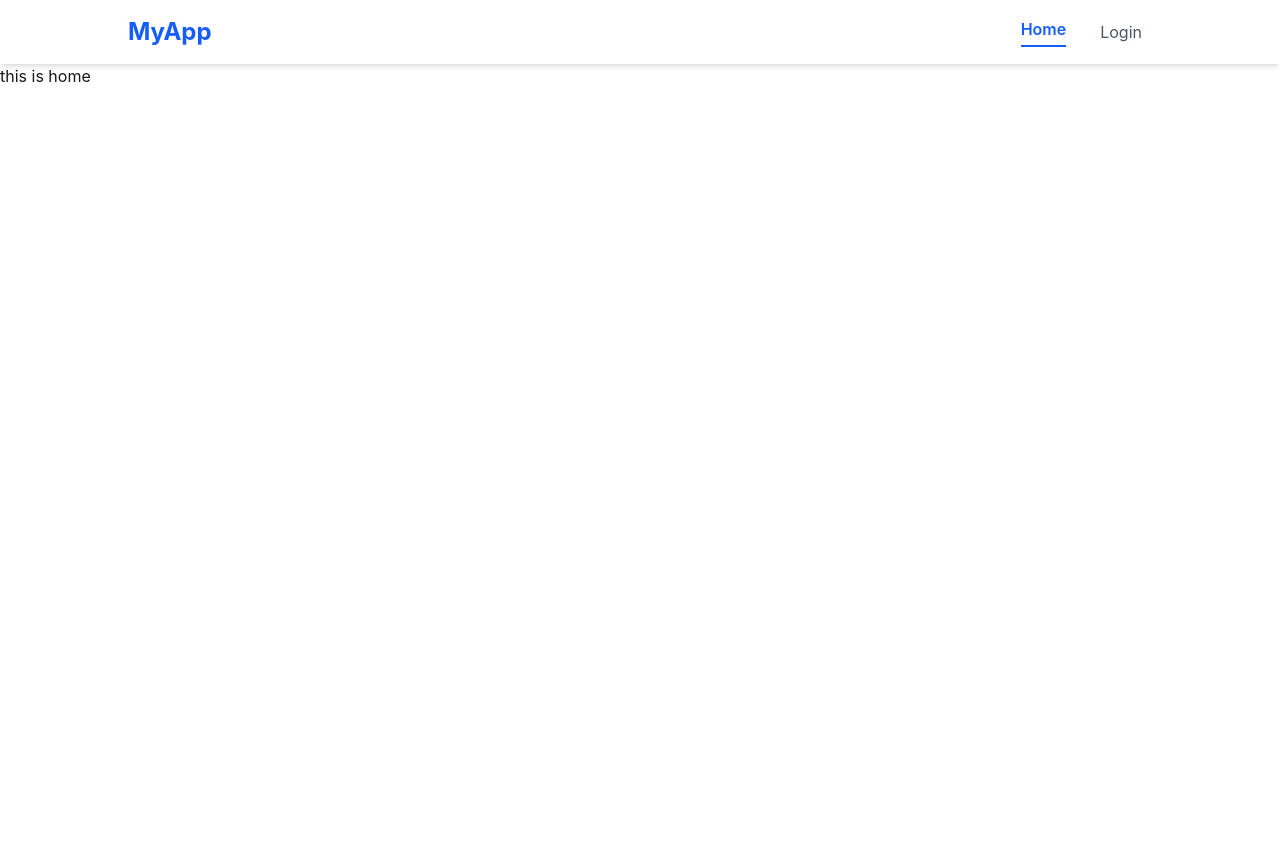
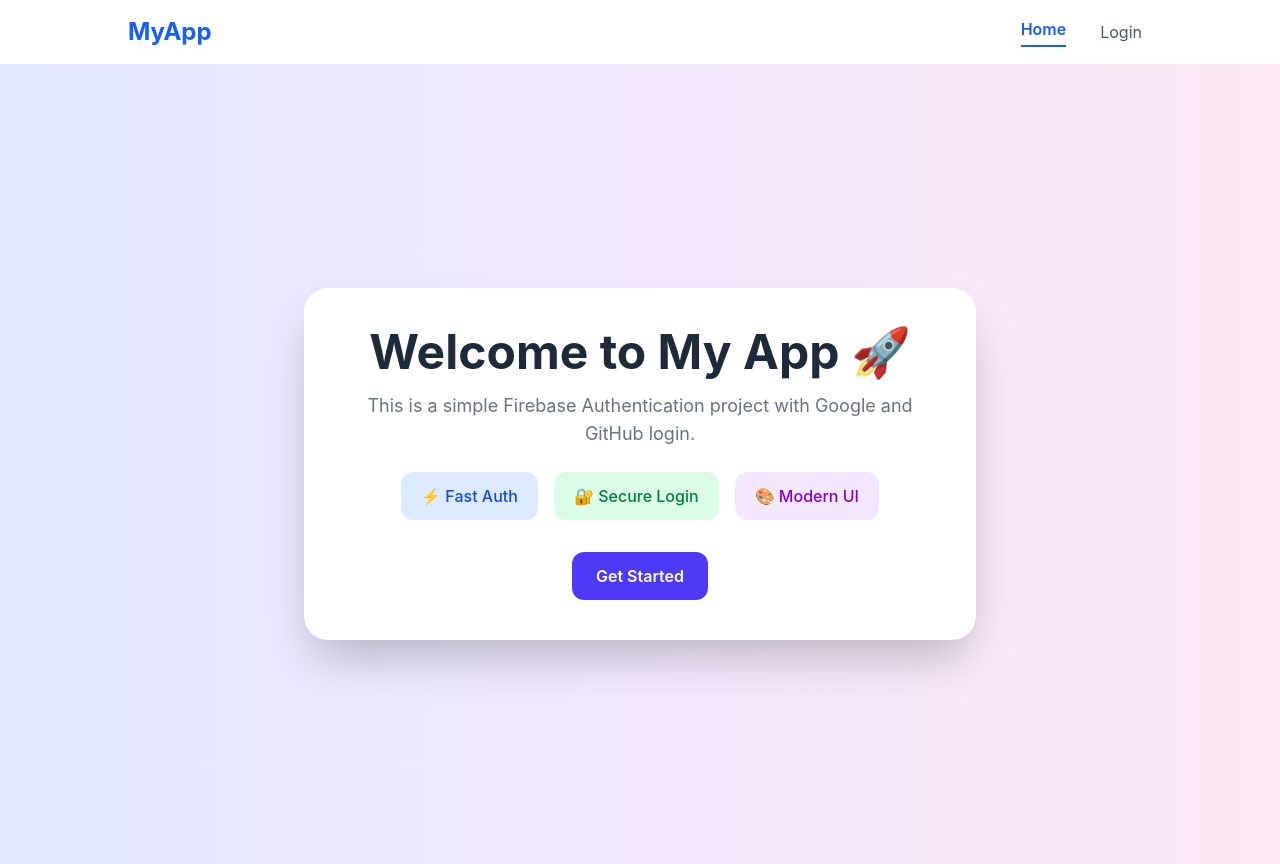
Before and after one commit to ChakmaShantunu/simple-firebase-auth, a React (Vite) app: page / in a window 1280 px wide. Before the commit the page ends 800 px from the top, so only its background shows below. Built offline with nearby package versions, Linux system fonts and the light colour scheme; no server answers.

Commit message:
Add modern landing page design for Home component with gradient UI

```diff
--- a/src/components/Home/Home.jsx
+++ b/src/components/Home/Home.jsx
@@ -1,9 +1,36 @@
-import React from 'react';
+import React from "react";
 
 const Home = () => {
     return (
-        <div>
-            <h2>this is home</h2>
+        <div className="min-h-screen bg-gradient-to-r from-indigo-100 via-purple-100 to-pink-100 flex items-center justify-center p-6">
+            <div className="bg-white shadow-2xl rounded-3xl p-10 max-w-2xl text-center">
+
+                <h1 className="text-4xl md:text-5xl font-bold text-gray-800">
+                    Welcome to My App 🚀
+                </h1>
+
+                <p className="text-gray-500 mt-4 text-lg">
+                    This is a simple Firebase Authentication project with Google and GitHub login.
+                </p>
+
+                <div className="mt-6 flex justify-center gap-4 flex-wrap">
+                    <div className="px-5 py-3 bg-blue-100 text-blue-700 rounded-xl font-medium">
+                        ⚡ Fast Auth
+                    </div>
+
+                    <div className="px-5 py-3 bg-green-100 text-green-700 rounded-xl font-medium">
+                        🔐 Secure Login
+                    </div>
+
+                    <div className="px-5 py-3 bg-purple-100 text-purple-700 rounded-xl font-medium">
+                        🎨 Modern UI
+                    </div>
+                </div>
+
+                <button className="mt-8 px-6 py-3 bg-indigo-600 text-white rounded-xl font-semibold hover:bg-indigo-700 transition">
+                    Get Started
+                </button>
+            </div>
         </div>
     );
 };
```
